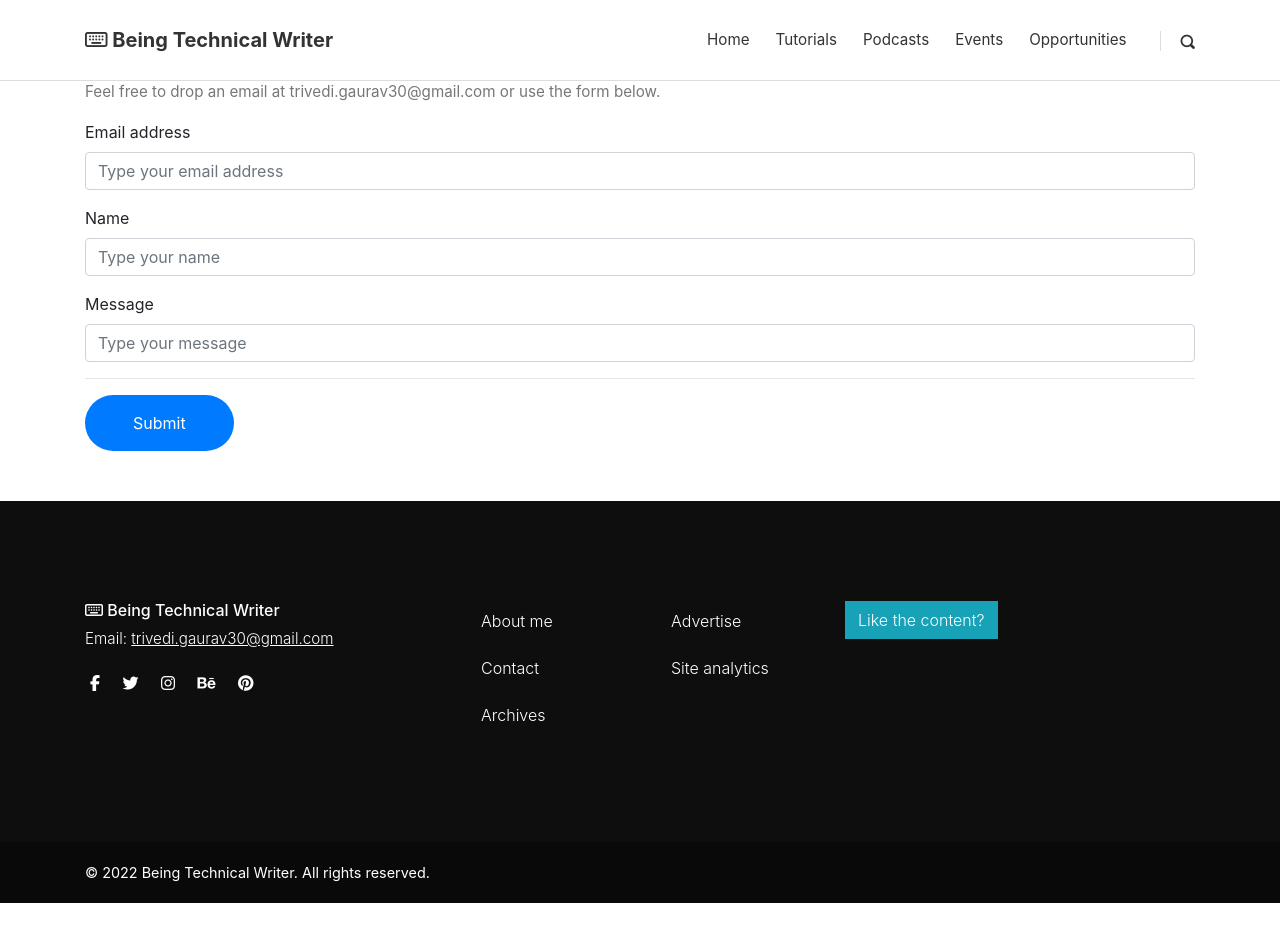
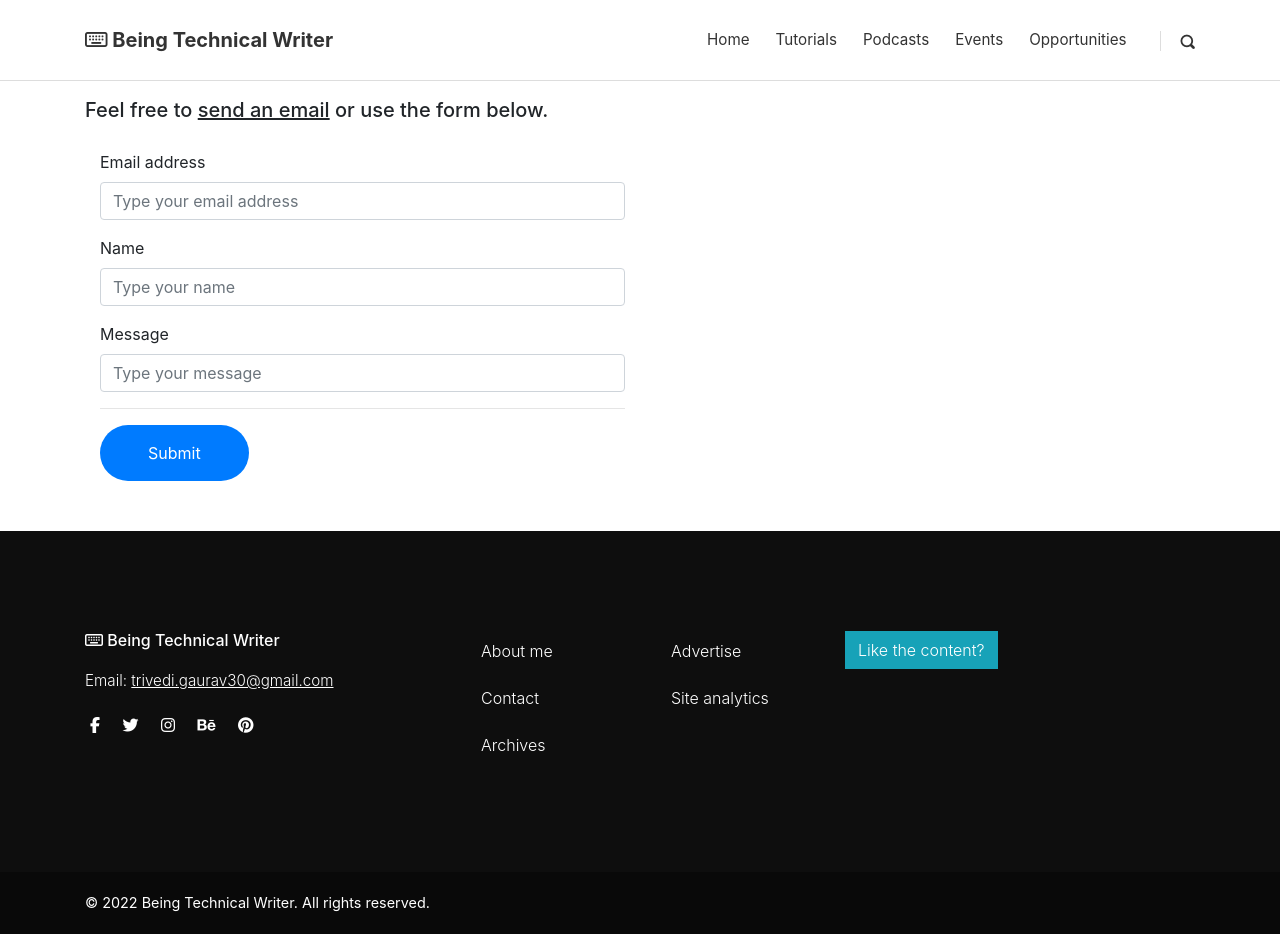
Before and after one commit to gautriv/gautriv.github.io, a Jekyll site: the page built from pages/footer/contact.html, in a window 1280 px wide. Built offline with Jekyll 4.4.1, drawn with Linux system fonts in a browser that asks for light colours; nearby versions of some CDN libraries; before the commit the page ends 903 px from its top, so only the background shows below that.

Commit message:
initial commit

```diff
--- a/css/custom.css
+++ b/css/custom.css
@@ -163,3 +163,7 @@
   margin-left: 100px;
   margin-right: 100px;
 }
+
+.blone {
+  padding-left: 35px;
+}
--- a/css/style.default.css
+++ b/css/style.default.css
@@ -2686,3 +2686,12 @@
   text-align: center;
   padding: 10px 20px;
 }
+
+div.contact {
+  margin-top: 17px;
+  text-align: left !important;
+}
+
+div.contact-details {
+  margin-top: 20px;
+}
--- /dev/null
+++ b/pages/footer/contact.html
@@ -0,0 +1,38 @@
+---
+layout: default
+title: Contact
+permalink: /contact/
+categories: []
+tags: []
+status: publish
+type: page
+published: true
+
+---
+<div class="contact">
+<h5>Feel free to <a href="mailto:trivedi.gaurav30@gmail.com"><u> send an email</a></u> or use the form below.</h5>
+<div class="container">
+  <div class="row">
+      <div class="col-lg-6">
+          <div class="contact-details">
+          <form accept-charset="UTF-8" action="https://getform.io/f/189a66c3-7947-439a-b6cf-aa1e6196236b" method="POST" enctype="multipart/form-data" target="_blank">
+              <div class="form-group">
+                <label for="exampleInputEmail1" required="required">Email address</label>
+                <input type="email" name="email" class="form-control" id="exampleInputEmail1" aria-describedby="emailHelp" placeholder="Type your email address">
+              </div>
+              <div class="form-group">
+                <label for="exampleInputName">Name</label>
+                <input type="text" name="name" class="form-control" id="exampleInputName" placeholder="Type your name" required="required">
+              </div>
+              <div class="form-group">
+                <label for="exampleFormControlSelect1">Message</label>
+                <input type="text" class="form-control" id="exampleInputName" placeholder="Type your message" required="required">
+              </div>
+              <hr>
+              <button type="submit" class="btn btn-primary">Submit</button>
+            </form>
+          </div>
+      </div>
+  </div>
+</div>
+</div>
--- a/pages/footer/contact.md
+++ /dev/null
@@ -1,28 +0,0 @@
----
-layout: default
-title: Contact
-permalink: /contact/
-categories: []
-tags: []
-status: publish
-type: page
-published: true
-
----
-Feel free to drop an email at [trivedi.gaurav30@gmail.com](mailto:trivedi.gaurav30@gmail.com) or use the form below.
-<form accept-charset="UTF-8" action="https://getform.io/f/189a66c3-7947-439a-b6cf-aa1e6196236b" method="POST" enctype="multipart/form-data" target="_blank">
-    <div class="form-group">
-      <label for="exampleInputEmail1" required="required">Email address</label>
-      <input type="email" name="email" class="form-control" id="exampleInputEmail1" aria-describedby="emailHelp" placeholder="Type your email address">
-    </div>
-    <div class="form-group">
-      <label for="exampleInputName">Name</label>
-      <input type="text" name="name" class="form-control" id="exampleInputName" placeholder="Type your name" required="required">
-    </div>
-    <div class="form-group">
-      <label for="exampleFormControlSelect1">Message</label>
-      <input type="text" class="form-control" id="exampleInputName" placeholder="Type your message" required="required">
-    </div>
-    <hr>
-    <button type="submit" class="btn btn-primary">Submit</button>
-  </form>
```
Also changed, not shown: pages/footer/about.html (+7 -20 lines).
